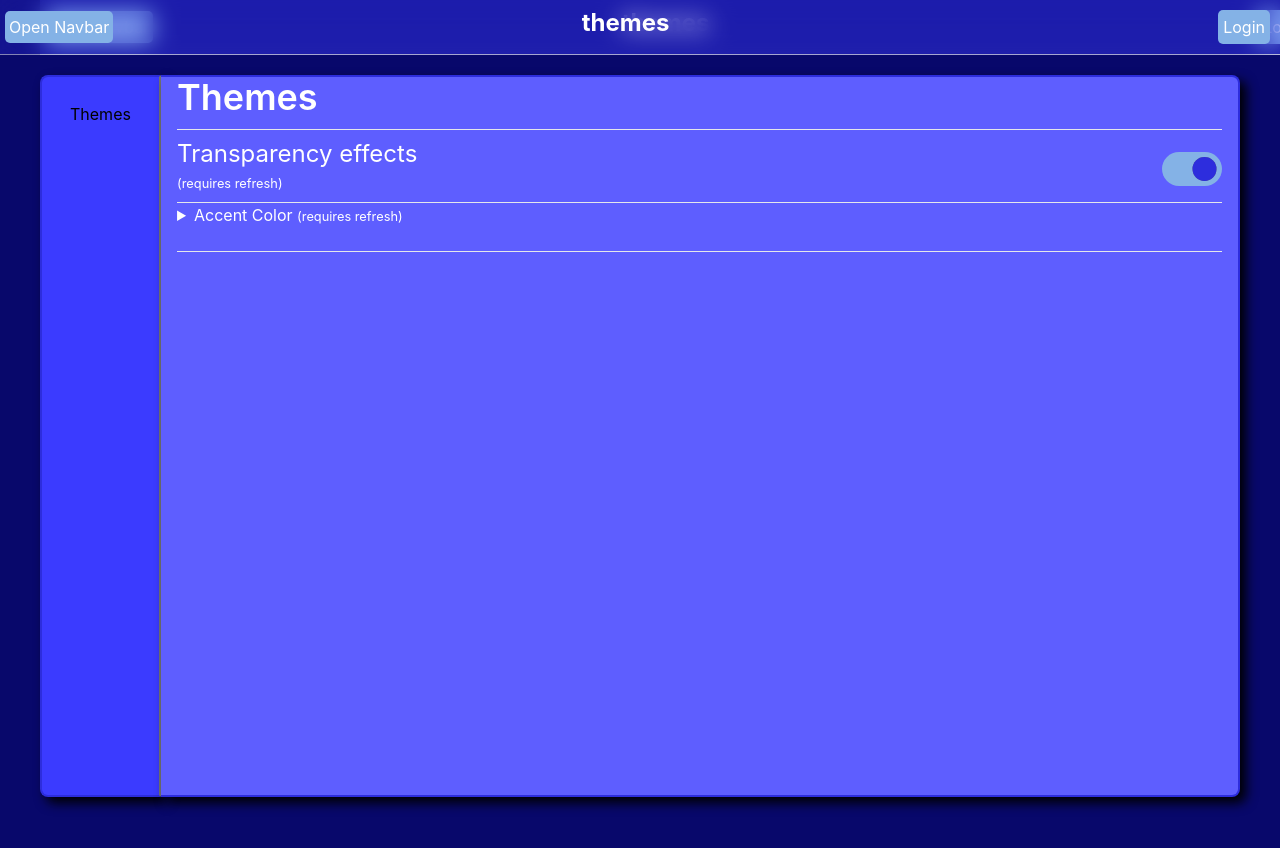
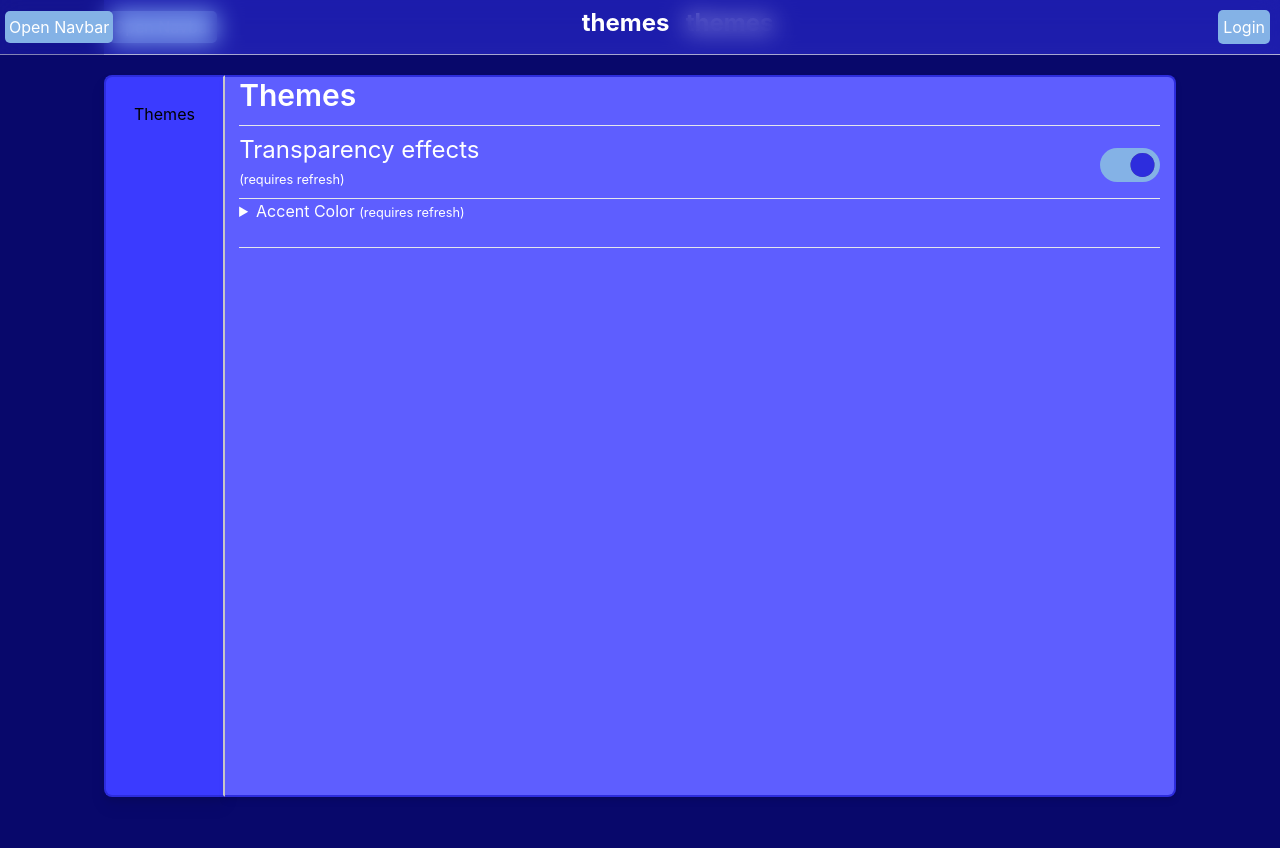
Before and after one commit to acid4sigmas/acid4sigmas-frontend, a React (Create React App) app: page /settings/themes in a window 1280 px wide. Shown: the top 848 px of the page. Built offline with nearby package versions, Linux system fonts and the light colour scheme.

Commit message:
more migration

```diff
--- a/src/components/Container.tsx
+++ b/src/components/Container.tsx
@@ -20,4 +20,35 @@ const CenteredContainer: React.FC<ContainerProps> = ({ children }) => {
     );
 }
 
-export { Container, CenteredContainer };
+const SettingsContainer: React.FC<ContainerProps> = ({ children }) => {
+    return (
+        <div className='bg-background-primary w-[100%] h-[95%] fixed flex items-center justify-center'>
+            <div className='w-[90%] pl-[5vh] pr-[5vh] h-[95%] bg-background-primary flex sm:w-full sm:pr-0 sm:pl-0 sm:h-full'>
+                {children}
+            </div>
+        </div>
+    )
+}
+
+const SettingsContentContainer: React.FC<ContainerProps> = ({ children }) => {
+    return (
+        <div className={
+        [
+            'bg-background-tertiary',
+            'w-[100%] h-[100%]',
+            'rounded-tr-lg rounded-br-lg',
+            'drop-shadow-md',
+            'border-t-2 border-b-2 border-r-2',
+            'border-t-primary border-b-primary border-r-primary',
+            'sm:border-t-0 sm:border-b-0 sm:border-r-0',
+            'sm:rounded-tr-none sm:rounded-br-none'
+        ].filter(Boolean).join(' ')}>
+            <div className='flex w-[100%] justify-center items-center '>
+                {children}
+            </div>
+
+        </div>
+    )
+}
+
+export { Container, CenteredContainer, SettingsContainer, SettingsContentContainer };
--- a/src/tsx/Navbar.tsx
+++ b/src/tsx/Navbar.tsx
@@ -1,7 +1,7 @@
 import { Link, useNavigate } from "react-router-dom";
 
 import { CenteredContainer } from "../components/Container";
-import NavbarLink from "../components/NavbarLink";
+import NavbarLink from "../components/NavLink";
 
 
 export default function NavBar() {
--- a/src/tsx/Settings.tsx
+++ b/src/tsx/Settings.tsx
@@ -34,7 +34,17 @@ export default function Settings() {
   return (
     <div>
       <TopBar />
-      <div className="settings-navlink-container">
+      <div className={
+        [
+          "h-full w-fit",
+          "bg-background-secondary",
+          "border-r-2 border-l-2 border-t-2 border-b-2",
+          "border-r-grey-100 border-l-primary border-t-primary border-b-primary",
+          "pr-[3.5vh] pl-[3.5vh]",
+          "rounded-tl-lg rounded-bl-lg",
+          "drop-shadow-lg"
+        ].join(' ')
+      }>
         <div className="settings-navlink">
           <nav>
             <Link to="/settings/themes">Themes</Link>
--- a/src/tsx/Settings/Themes.tsx
+++ b/src/tsx/Settings/Themes.tsx
@@ -13,7 +13,7 @@ import oledTheme from "../../style/themes/oled.json";
 
 import Settings from "../Settings";
 import { Style } from "../../types";
-import { Container } from "../../components/Container";
+import { Container, SettingsContainer, SettingsContentContainer } from "../../components/Container";
 
 export default function SettingsThemes() {
   const [jsonTheme, setJsonTheme] = useState<Style | null>(null);
@@ -48,13 +48,11 @@ export default function SettingsThemes() {
     <div>
       <TopBar />
       <Container>
-        <div className="settings-container">
-          <div className="settings-container-inner">
+        <SettingsContainer>
             <Settings />
-            <div className="settings-content">
-              <div className="settings-content-container">
+            <SettingsContentContainer>
                 <div className="settings-content-container-inner">
-                  <h2 className="text-4xl font-semibold mb-3">Themes</h2>
+                  <h2>Themes</h2>
                   <hr />
                   <div>
                     <div className="transparency-effects-container">
@@ -90,10 +88,9 @@ export default function SettingsThemes() {
                     <hr/>
                   </div>
                 </div>
-              </div>
-            </div>
-          </div>
-        </div>
+
+          </SettingsContentContainer>
+        </SettingsContainer>
       </Container>
     </div>
   );
--- a/tailwind.config.js
+++ b/tailwind.config.js
@@ -27,22 +27,11 @@ module.exports = {
         DEFAULT: 'var(--transparency)',
       },
     },
+    screens: {
+      "sm": {'max': '620px'},
+      "smh": {'max': '620px'}
+    }
   },
-  plugins: [
-    function({ addComponents }) {
-      addComponents({
-        '.navbar::before': {
-          content: '""',
-          position: 'absolute',
-          top: '0',
-          left: '0',
-          right: '0',
-          bottom: '0',
-          backgroundColor: 'var(--background-color-secondary)',
-          opacity: 'var(--transparency)',
-          zIndex: '-1',
-        },
-      });
-    },
-  ],
+  plugins: []
+
 }
```
Also changed, not shown: src/components/Input.tsx (added), src/components/NavLink.tsx (renamed from src/components/NavbarLink.tsx).
